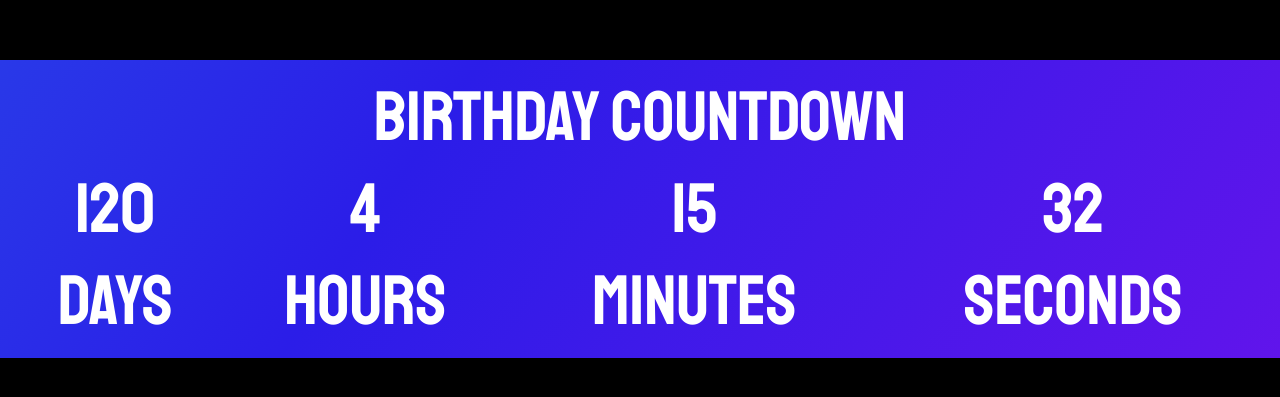
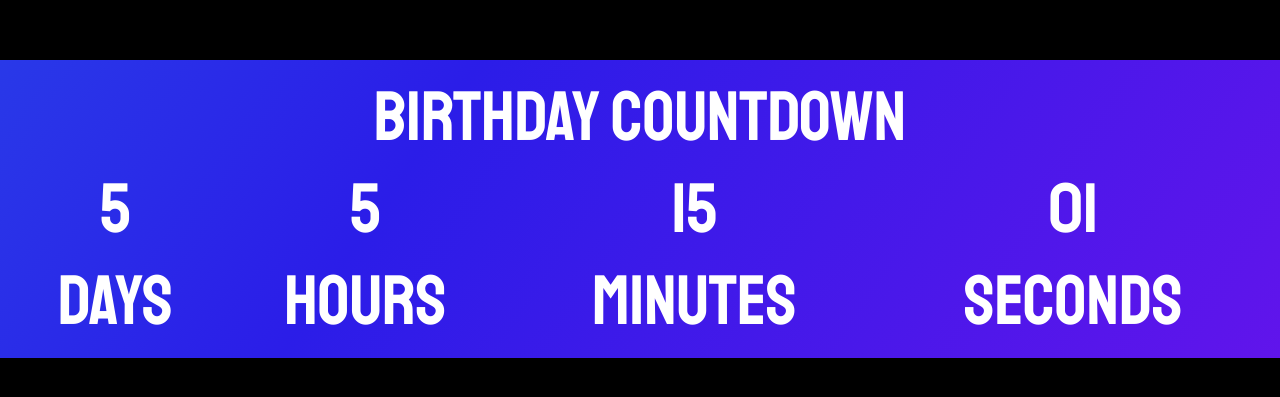
Before and after one commit to longtab320/my-birthday-site, a plain HTML site: page index.html in a window 1280 px wide. Shown: the part 191-588 px from the top of the page. Drawn offline with Linux system fonts and the light colour scheme.

Commit message:
Update index.html

```diff
--- a/index.html
+++ b/index.html
@@ -12,10 +12,10 @@
           <td colspan="4" class="info">Birthday Countdown</td>
         </tr>
         <tr class="info">
-          <td id="days">120</td>
-          <td id="hours">4</td>
+          <td id="days">5</td>
+          <td id="hours">5</td>
           <td id="minutes">15</td>
-          <td id="seconds">32</td>
+          <td id="seconds">01</td>
         </tr>
 
         <tr>
```
